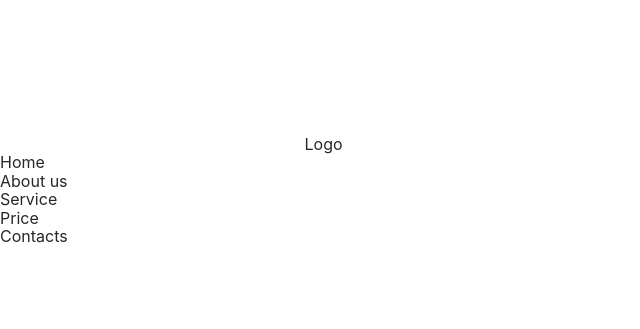
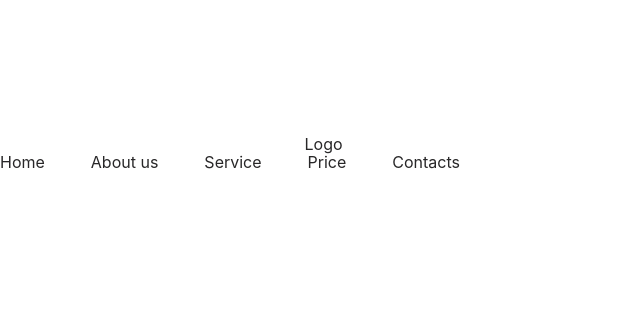
Before and after one commit to bacugniano/project-template, a website: page src/index.html in a window 1280 px wide. Shown: the whole page, without its empty margins (0-640 px from the left). Drawn offline with nearby package versions, Linux system fonts and the light colour scheme; files that its build step writes are made by us from their sources.

Commit message:
add folder img and fonts

```diff
--- a/src/styles/scss/style.scss
+++ b/src/styles/scss/style.scss
@@ -6,3 +6,5 @@
 @import 'components/burger';
 
 // blocks
+@import 'components/nav';
+@import 'components/footer';
```
Also changed, not shown: src/fonts/Inter-Regular.ttf (added), src/img/svg/facebook.svg (added), src/img/svg/instagram.svg (added), src/img/svg/pinterest.svg (added), src/img/svg/twitter.svg (added).
